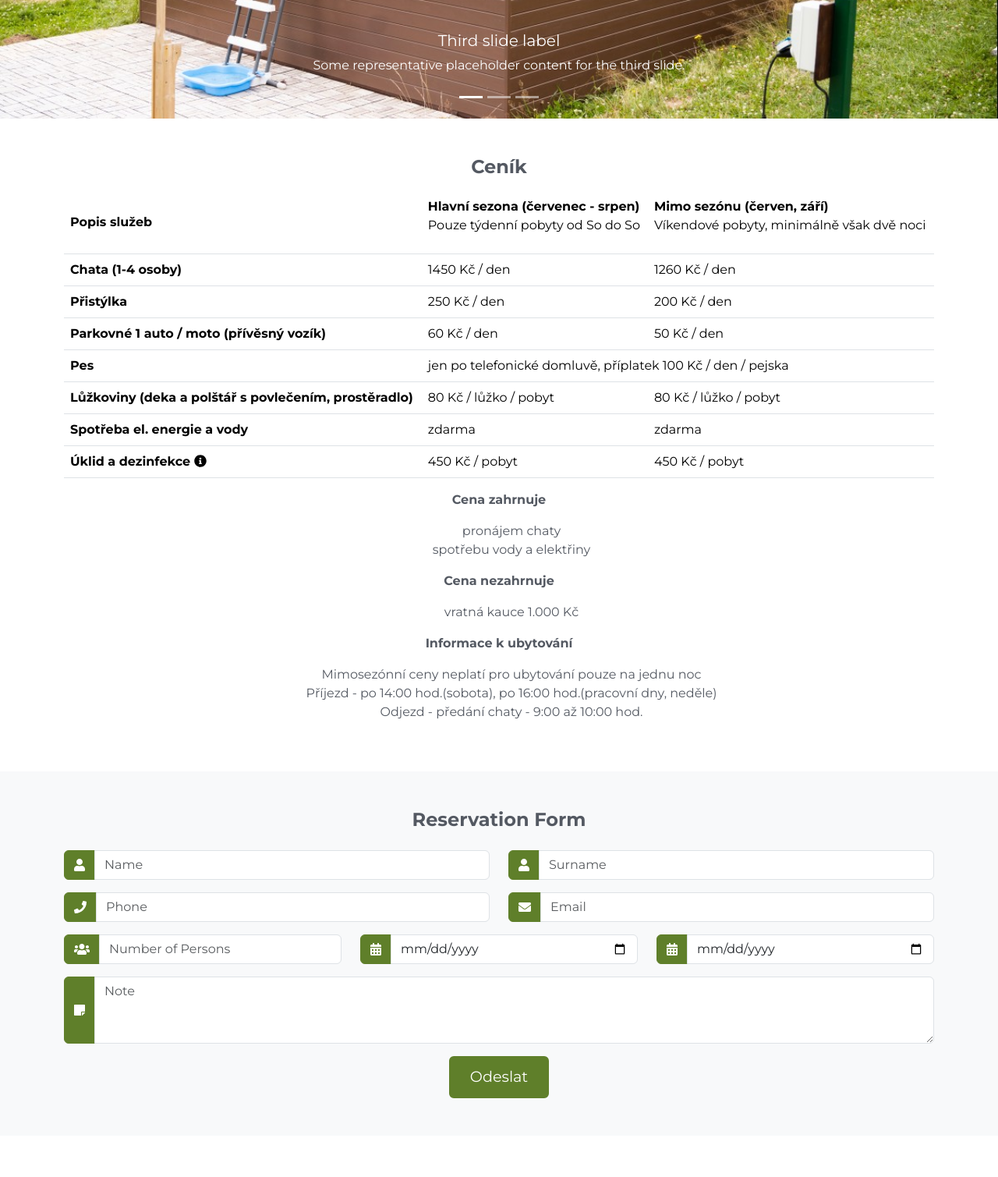
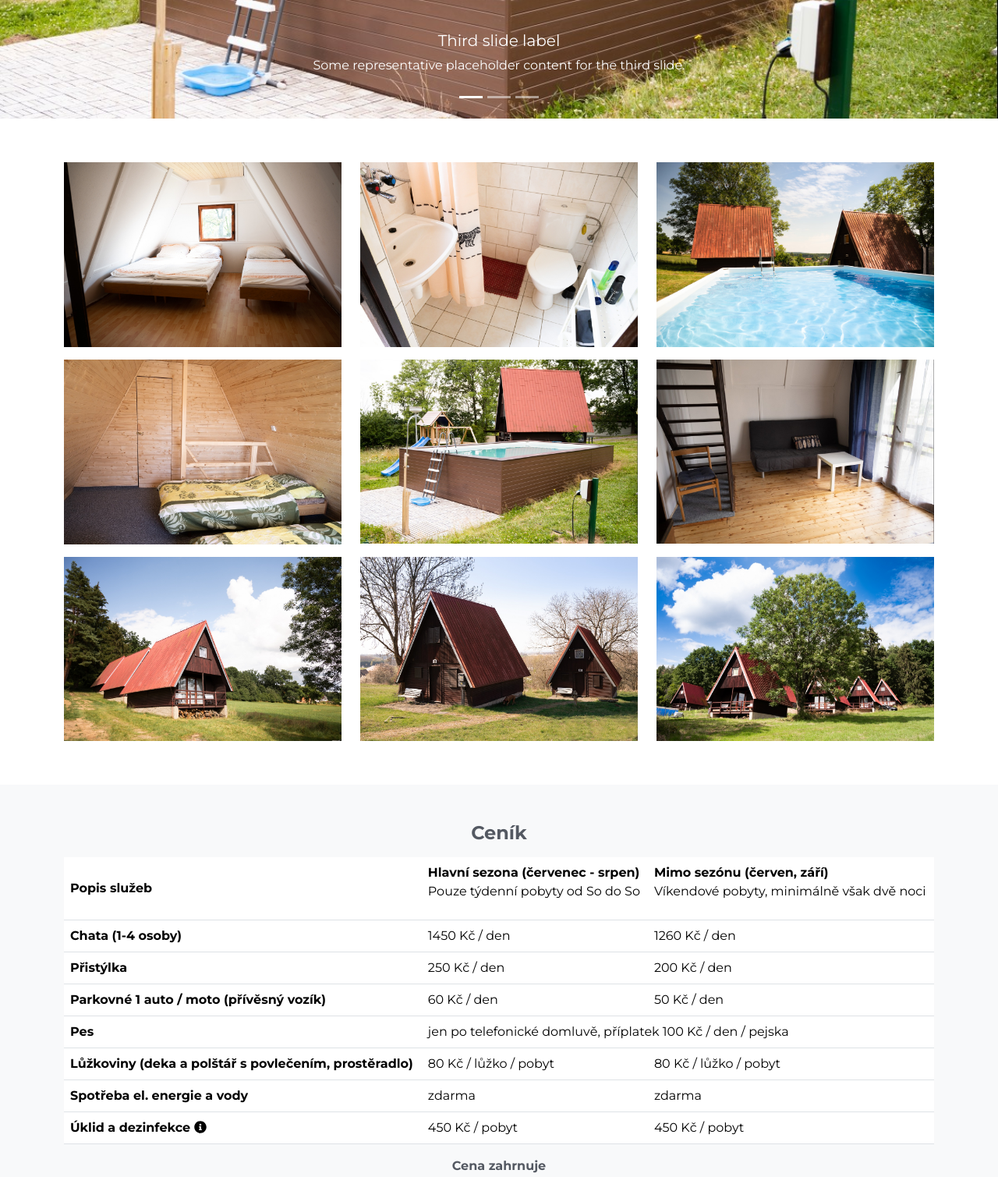
Before and after one commit to syny-o/prachovec, a Django app: page /ubytovani in a window 1280 px wide. Shown: the part 408-1917 px from the top of the page at 78% size. Run offline with Django 5.2, Linux system fonts and the light colour scheme; some libraries are stand-ins or nearby versions.

Commit message:
Small adjustments

```diff
--- a/prachovec/mysite/templates/mysite/home/news.html
+++ b/prachovec/mysite/templates/mysite/home/news.html
@@ -7,7 +7,7 @@
             <div class="col-md-6" data-aos="fade-in" data-aos-delay="300">
                 <div class="card shadow my-1">
                     <div class="card-header bg-white d-flex justify-content-center align-items-center gap-3">
-                        <i class="fa fa-calendar text-primary fa-2x"></i>
+                        {% comment %} <i class="fa fa-calendar text-primary fa-1x"></i> {% endcomment %}
                         <h5 class="title m-0"><b>13.4.2024</b></h5>
                     </div>
                     <div class="card-body text-center">
@@ -21,7 +21,7 @@
             <div class="col-md-6" data-aos="fade-in" data-aos-delay="300">
                 <div class="card shadow my-1">
                     <div class="card-header bg-white d-flex justify-content-center align-items-center gap-3">
-                        <i class="fa fa-calendar text-primary fa-2x"></i>
+                        {% comment %} <i class="fa fa-calendar text-primary fa-1x"></i> {% endcomment %}
                         <h5 class="title m-0"><b>19.3.2024</b></h5>
                     </div>
                     <div class="card-body text-center">
--- a/prachovec/mysite/templates/mysite/ubytovani.html
+++ b/prachovec/mysite/templates/mysite/ubytovani.html
@@ -3,8 +3,8 @@
 
 
 {% include "mysite/ubytovani/carousel.html" %}
+{% include "mysite/ubytovani/photo_gallery.html" %}
 {% include "mysite/ubytovani/price_list.html" %}
 {% include "mysite/ubytovani/contact_form.html" %}
-{% include "mysite/ubytovani/photo_gallery.html" %}
 
 {% endblock %}
--- a/prachovec/mysite/templates/mysite/ubytovani/contact_form.html
+++ b/prachovec/mysite/templates/mysite/ubytovani/contact_form.html
@@ -1,6 +1,6 @@
-<section id="contact-form" class="bg-light">
+<section id="contact-form" class="py-5">
   <div class="container pt-5 pb-5">
-    <h2 class="mb-4">Reservation Form</h2>
+    <h2 class="mb-4 text-light">Poptat termín</h2>
     <form method="post" action="">
       {% csrf_token %}
 
@@ -132,7 +132,7 @@
       </div>
 
       <div class="d-flex">
-        <button type="submit" class="btn btn-primary mx-auto">Odeslat</button>
+        <button type="submit" class="btn btn-bg-secondary btn-outline-light mx-auto jBox-animated-shake">Odeslat</button>
       </div>
     </form>
   </div>
--- a/prachovec/mysite/templates/mysite/ubytovani/photo_gallery.html
+++ b/prachovec/mysite/templates/mysite/ubytovani/photo_gallery.html
@@ -1,3 +1,5 @@
+{% load static %}
+
 <section id="photo-gallery" class="py-5">
     <!-- Gallery -->
     <div class="container">
@@ -6,7 +8,7 @@
             <div class="col-lg-4 col-sm-6 py-2">
                 <div class="thumbnail">
                     <div class="img-container">
-                        <img src="https://mdbcdn.b-cdn.net/img/Photos/Horizontal/Nature/4-col/img%20(73).webp"
+                        <img src="{% static 'img/gallery-1.jpg' %}"
                             class="image" alt="Wintry Mountain Landscape" />
                     </div>
                 </div>
@@ -14,7 +16,7 @@
             <div class="col-lg-4 col-sm-6 py-2">
                 <div class="thumbnail">
                     <div class="img-container">
-                        <img src="https://mdbcdn.b-cdn.net/img/Photos/Horizontal/Nature/4-col/img%20(73).webp"
+                        <img src="{% static 'img/gallery-2.jpg' %}"
                             class="image" alt="Wintry Mountain Landscape" />
                     </div>
                 </div>
@@ -22,7 +24,7 @@
             <div class="col-lg-4 col-sm-6 py-2">
                 <div class="thumbnail">
                     <div class="img-container">
-                        <img src="https://mdbcdn.b-cdn.net/img/Photos/Horizontal/Nature/4-col/img%20(73).webp"
+                        <img src="{% static 'img/gallery-3.jpg' %}"
                             class="image" alt="Wintry Mountain Landscape" />
                     </div>
                 </div>
@@ -30,7 +32,7 @@
             <div class="col-lg-4 col-sm-6 py-2">
                 <div class="thumbnail">
                     <div class="img-container">
-                        <img src="https://mdbcdn.b-cdn.net/img/Photos/Horizontal/Nature/4-col/img%20(73).webp"
+                        <img src="{% static 'img/gallery-4.jpg' %}"
                             class="image" alt="Wintry Mountain Landscape" />
                     </div>
                 </div>
@@ -38,7 +40,7 @@
             <div class="col-lg-4 col-sm-6 py-2">
                 <div class="thumbnail">
                     <div class="img-container">
-                        <img src="https://mdbcdn.b-cdn.net/img/Photos/Horizontal/Nature/4-col/img%20(73).webp"
+                        <img src="{% static 'img/gallery-5.jpg' %}"
                             class="image" alt="Wintry Mountain Landscape" />
                     </div>
                 </div>
@@ -46,7 +48,31 @@
             <div class="col-lg-4 col-sm-6 py-2">
                 <div class="thumbnail">
                     <div class="img-container">
-                        <img src="https://mdbcdn.b-cdn.net/img/Photos/Horizontal/Nature/4-col/img%20(73).webp"
+                        <img src="{% static 'img/gallery-6.jpg' %}"
+                            class="image" alt="Wintry Mountain Landscape" />
+                    </div>
+                </div>
+            </div>
+            <div class="col-lg-4 col-sm-6 py-2">
+                <div class="thumbnail">
+                    <div class="img-container">
+                        <img src="{% static 'img/gallery-7.jpg' %}"
+                            class="image" alt="Wintry Mountain Landscape" />
+                    </div>
+                </div>
+            </div>
+            <div class="col-lg-4 col-sm-6 py-2">
+                <div class="thumbnail">
+                    <div class="img-container">
+                        <img src="{% static 'img/gallery-8.jpg' %}"
+                            class="image" alt="Wintry Mountain Landscape" />
+                    </div>
+                </div>
+            </div>
+            <div class="col-lg-4 col-sm-6 py-2">
+                <div class="thumbnail">
+                    <div class="img-container">
+                        <img src="{% static 'img/gallery-9.jpg' %}"
                             class="image" alt="Wintry Mountain Landscape" />
                     </div>
                 </div>
--- a/prachovec/mysite/templates/mysite/ubytovani/price_list.html
+++ b/prachovec/mysite/templates/mysite/ubytovani/price_list.html
@@ -1,4 +1,4 @@
-<div id="price-list" class="py-5">
+<div id="price-list" class="py-5 bg-light">
     <div class="container">
         <h2>Ceník</h2>
         <p></p>
--- a/prachovec/static/css/style.css
+++ b/prachovec/static/css/style.css
@@ -217,9 +217,17 @@ h2 {
 
 /* ----------------- Form section Start ---------------- */
 
+
+
+
+
+#contact-form {
+  background-color: var(--primary-color);
+}
+
 .input-group-text {
-  background-color: var(--primary-color);
-  color: #fff;
+  /* background-color: var(--primary-color); */
+  /* color: #fff; */
   border-color: var(--primary-color);
 }
 
```
Also changed, not shown: prachovec/mysite/templates/mysite/home/icons.html (+40 -0 lines), prachovec/static/img/gallery-1.jpg (added), prachovec/static/img/gallery-2.jpg (added), prachovec/static/img/gallery-3.jpg (added), prachovec/static/img/gallery-4.jpg (added), prachovec/static/img/gallery-5.jpg (added), prachovec/static/img/gallery-6.jpg (added), prachovec/static/img/gallery-7.jpg (added), prachovec/static/img/gallery-8.jpg (added), prachovec/static/img/gallery-9.jpg (added).
